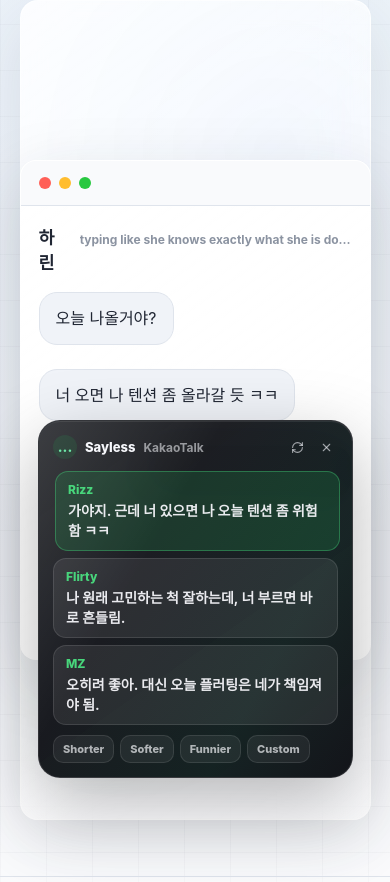
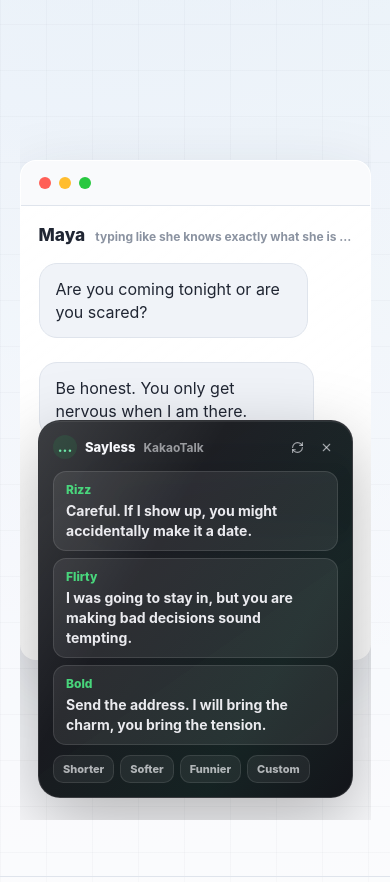
Before and after one commit to ispaik06/Sayless, a React (Vite) app in the folder site/: page / in a window 390 px wide. Shown: the part 1402-2284 px from the top of the page. Built offline with nearby package versions, Linux system fonts and the light colour scheme.

Commit message:
Refine interactive demo behavior

```diff
--- a/site/src/main.jsx
+++ b/site/src/main.jsx
@@ -1,4 +1,4 @@
-import React, { useState } from "react";
+import React, { useRef, useState } from "react";
 import { createRoot } from "react-dom/client";
 import {
   ArrowRight,
@@ -273,29 +273,29 @@ function HeroAppVisual() {
 
 const DEMO_REPLY_PRESETS = {
   rizz: [
-    { label: "Rizz", text: "가야지. 근데 너 있으면 나 오늘 텐션 좀 위험함 ㅋㅋ" },
-    { label: "Flirty", text: "나 원래 고민하는 척 잘하는데, 너 부르면 바로 흔들림." },
-    { label: "MZ", text: "오히려 좋아. 대신 오늘 플러팅은 네가 책임져야 됨." }
+    { label: "Rizz", text: "Careful. If I show up, you might accidentally make it a date." },
+    { label: "Flirty", text: "I was going to stay in, but you are making bad decisions sound tempting." },
+    { label: "Bold", text: "Send the address. I will bring the charm, you bring the tension." }
   ],
   shorter: [
-    { label: "Short", text: "갈게. 너 있으면 재밌을 듯 ㅋㅋ" },
-    { label: "Clean", text: "좋아, 몇 시에 볼까?" },
-    { label: "Lowkey", text: "나갈까 봐. 너도 계속 있는 거지?" }
+    { label: "Short", text: "Fine. But only because you asked like that." },
+    { label: "Clean", text: "Text me the place. I might pull up." },
+    { label: "Lowkey", text: "Maybe. Depends how much trouble you are planning." }
   ],
   softer: [
-    { label: "Soft", text: "나도 보고 싶긴 해. 너무 티났나 ㅋㅋ" },
-    { label: "Warm", text: "갈게. 너 기다린다니까 좀 설렌다." },
-    { label: "Sweet", text: "네가 그렇게 말하면 안 나갈 수가 없잖아." }
+    { label: "Soft", text: "I kind of want to see you. Pretend I said that casually." },
+    { label: "Warm", text: "If you are there, I am probably coming. Do not make it obvious." },
+    { label: "Sweet", text: "You asking makes it a lot harder to say no." }
   ],
   funnier: [
-    { label: "Funny", text: "이 정도면 나 거의 소환 당한 거 아님? 출동함." },
-    { label: "Chaotic", text: "나가면 너 때문에 심박수 이슈 생길 듯 ㅋㅋ" },
-    { label: "Bold", text: "오늘 내가 가면 분위기 버프 들어가는 거 알지?" }
+    { label: "Funny", text: "This feels like a side quest with suspiciously high romance stats." },
+    { label: "Chaotic", text: "If I come out and catch feelings, I am blaming your entire friend group." },
+    { label: "Wild", text: "I can attend, but I cannot promise I will behave around you." }
   ],
   custom: [
-    { label: "Custom", text: "너한테만 살짝 약한 컨셉으로 가볼게." },
-    { label: "Try", text: "지금 가면 나 너무 기대한 사람 같아? 그래도 갈래." },
-    { label: "Draft", text: "나갈게. 대신 오늘은 네가 내 옆자리 예약해." }
+    { label: "Custom", text: "Make it sound like I am interested, not desperate." },
+    { label: "Try", text: "Give me the version that says yes but still has aura." },
+    { label: "Draft", text: "Keep it playful. I want them to think about it twice." }
   ]
 };
 
@@ -307,16 +307,24 @@ const DEMO_ADJUSTMENTS = [
 ];
 
 function AssistantMockup() {
+  const stageRef = useRef(null);
+  const overlayRef = useRef(null);
   const [activePreset, setActivePreset] = useState("rizz");
   const [customDraft, setCustomDraft] = useState("");
   const [showCustom, setShowCustom] = useState(false);
   const [overlayPosition, setOverlayPosition] = useState({ x: 0, y: 0 });
+  const [selectedReply, setSelectedReply] = useState(null);
   const [isDragging, setIsDragging] = useState(false);
   const replies = DEMO_REPLY_PRESETS[activePreset];
 
   function selectPreset(presetId) {
     setActivePreset(presetId);
     setShowCustom(presetId === "custom");
+    setSelectedReply(null);
+  }
+
+  function selectReply(reply) {
+    setSelectedReply(reply);
   }
 
   function startOverlayDrag(event) {
@@ -335,11 +343,25 @@ function AssistantMockup() {
     const startX = event.clientX;
     const startY = event.clientY;
     const initialPosition = overlayPosition;
+    const stageRect = stageRef.current?.getBoundingClientRect();
+    const overlayRect = overlayRef.current?.getBoundingClientRect();
+
+    function clamp(value, min, max) {
+      return Math.min(Math.max(value, min), max);
+    }
 
     function handlePointerMove(moveEvent) {
+      const nextX = initialPosition.x + moveEvent.clientX - startX;
+      const nextY = initialPosition.y + moveEvent.clientY - startY;
+
+      if (!stageRect || !overlayRect) {
+        setOverlayPosition({ x: nextX, y: nextY });
+        return;
+      }
+
       setOverlayPosition({
-        x: initialPosition.x + moveEvent.clientX - startX,
-        y: initialPosition.y + moveEvent.clientY - startY
+        x: clamp(nextX, stageRect.left - overlayRect.left, stageRect.right - overlayRect.right),
+        y: clamp(nextY, stageRect.top - overlayRect.top, stageRect.bottom - overlayRect.bottom)
       });
     }
 
@@ -354,7 +376,7 @@ function AssistantMockup() {
   }
 
   return (
-    <div className="demo-stage">
+    <div className="demo-stage" ref={stageRef}>
       <div className="chat-window-demo">
         <div className="window-bar">
           <span />
@@ -363,19 +385,22 @@ function AssistantMockup() {
         </div>
         <div className="conversation">
           <div className="chat-title">
-            <strong>하린</strong>
+            <strong>Maya</strong>
             <span>typing like she knows exactly what she is doing</span>
           </div>
           <div className="chat-thread">
-            <div className="chat-row left">오늘 나올거야?</div>
-            <div className="chat-row left compact">너 오면 나 텐션 좀 올라갈 듯 ㅋㅋ</div>
-            <div className="chat-row right">나 지금 고민하는 척 하는 중</div>
+            <div className="chat-row left">Are you coming tonight or are you scared?</div>
+            <div className="chat-row left compact">Be honest. You only get nervous when I am there.</div>
+            <div className="chat-row right">That is a dangerous accusation.</div>
           </div>
-          <div className="input-line">센스있게 답장하고 싶은데 너무 티나면 안 됨...</div>
+          <div className={`input-line ${selectedReply ? "has-reply" : ""}`}>
+            {selectedReply ? selectedReply.text : "Pick a Sayless reply to drop it here..."}
+          </div>
         </div>
       </div>
 
       <div
+        ref={overlayRef}
         className={`sayless-overlay-demo ${isDragging ? "is-dragging" : ""}`}
         style={{ transform: `translate(${overlayPosition.x}px, ${overlayPosition.y}px)` }}
         onPointerDown={startOverlayDrag}
@@ -397,7 +422,12 @@ function AssistantMockup() {
         </div>
         <div className="overlay-suggestions">
           {replies.map((reply, index) => (
-            <button key={reply.label} type="button" className={index === 0 ? "is-selected" : ""}>
+            <button
+              key={reply.label}
+              type="button"
+              className={selectedReply?.text === reply.text ? "is-selected" : ""}
+              onClick={() => selectReply(reply)}
+            >
               <span>{reply.label}</span>
               <p>{reply.text}</p>
             </button>
@@ -425,7 +455,7 @@ function AssistantMockup() {
                 event.preventDefault();
               }
             }}
-            placeholder="원하는 무드 적어보기"
+            placeholder="Type the exact vibe you want"
           />
         )}
       </div>
--- a/site/src/styles.css
+++ b/site/src/styles.css
@@ -353,7 +353,7 @@ button {
   padding: clamp(56px, 7vw, 98px) clamp(18px, 5vw, 72px);
   border-top: 1px solid var(--line);
   background: rgba(255, 255, 255, 0.42);
-  overflow: visible;
+  overflow: hidden;
 }
 
 .demo-stage {
@@ -363,23 +363,7 @@ button {
   min-height: 660px;
   margin: 0 auto;
   place-items: center;
-  overflow: visible;
-}
-
-.demo-stage::before {
-  content: "";
-  position: absolute;
-  inset: 26px clamp(0px, 7vw, 86px);
-  z-index: 0;
-  border: 1px solid var(--glass-border);
-  border-radius: 18px;
-  background:
-    linear-gradient(145deg, rgba(255, 255, 255, 0.84), rgba(255, 255, 255, 0.54)),
-    radial-gradient(circle at 72% 18%, rgba(37, 99, 235, 0.13), transparent 34%),
-    radial-gradient(circle at 30% 74%, rgba(15, 159, 110, 0.1), transparent 31%);
-  box-shadow: var(--shadow);
-  backdrop-filter: blur(22px) saturate(150%);
-  pointer-events: none;
+  overflow: hidden;
 }
 
 .chat-window-demo {
@@ -388,6 +372,7 @@ button {
   overflow: hidden;
   width: min(430px, 100%);
   min-height: 526px;
+  transform: translateX(-74px);
   border: 1px solid var(--glass-border);
   border-radius: 16px;
   background:
@@ -499,10 +484,15 @@ button {
   background: #fff;
 }
 
+.input-line.has-reply {
+  color: #202633;
+  font-weight: 720;
+}
+
 .sayless-overlay-demo {
   position: absolute;
   top: 244px;
-  left: calc(50% + 96px);
+  left: calc(50% + 82px);
   z-index: 8;
   width: min(430px, calc(100vw - 36px));
   border: 1px solid rgba(255, 255, 255, 0.12);
@@ -1534,7 +1524,7 @@ button {
   }
 
   .sayless-overlay-demo {
-    left: calc(50% + 48px);
+    left: calc(50% + 34px);
   }
 
   .section h2,
@@ -1626,13 +1616,10 @@ button {
     min-height: 820px;
   }
 
-  .demo-stage::before {
-    inset: 0;
-  }
-
   .chat-window-demo {
     width: min(430px, 100%);
     min-height: 500px;
+    transform: translateX(0);
   }
 
   .hero-app-visual {
```
